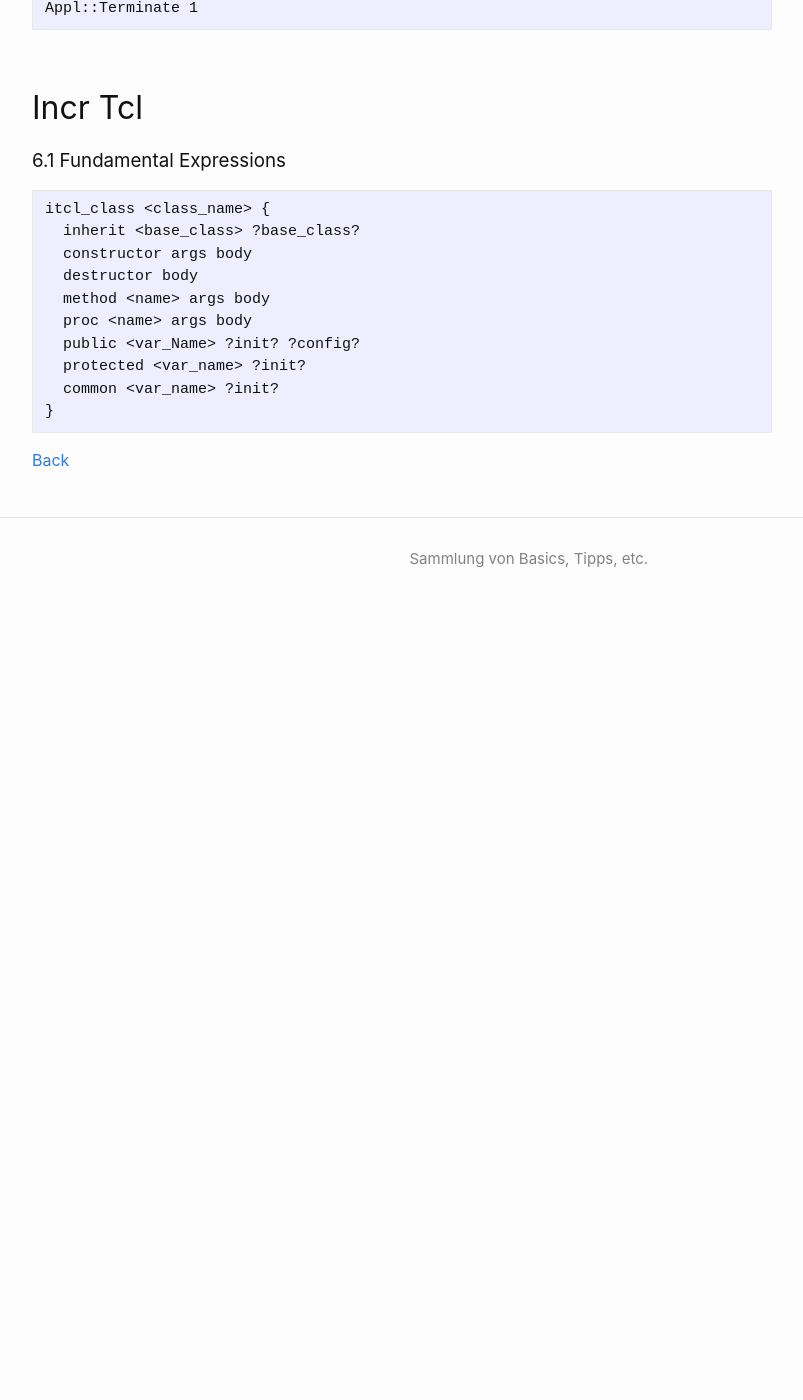
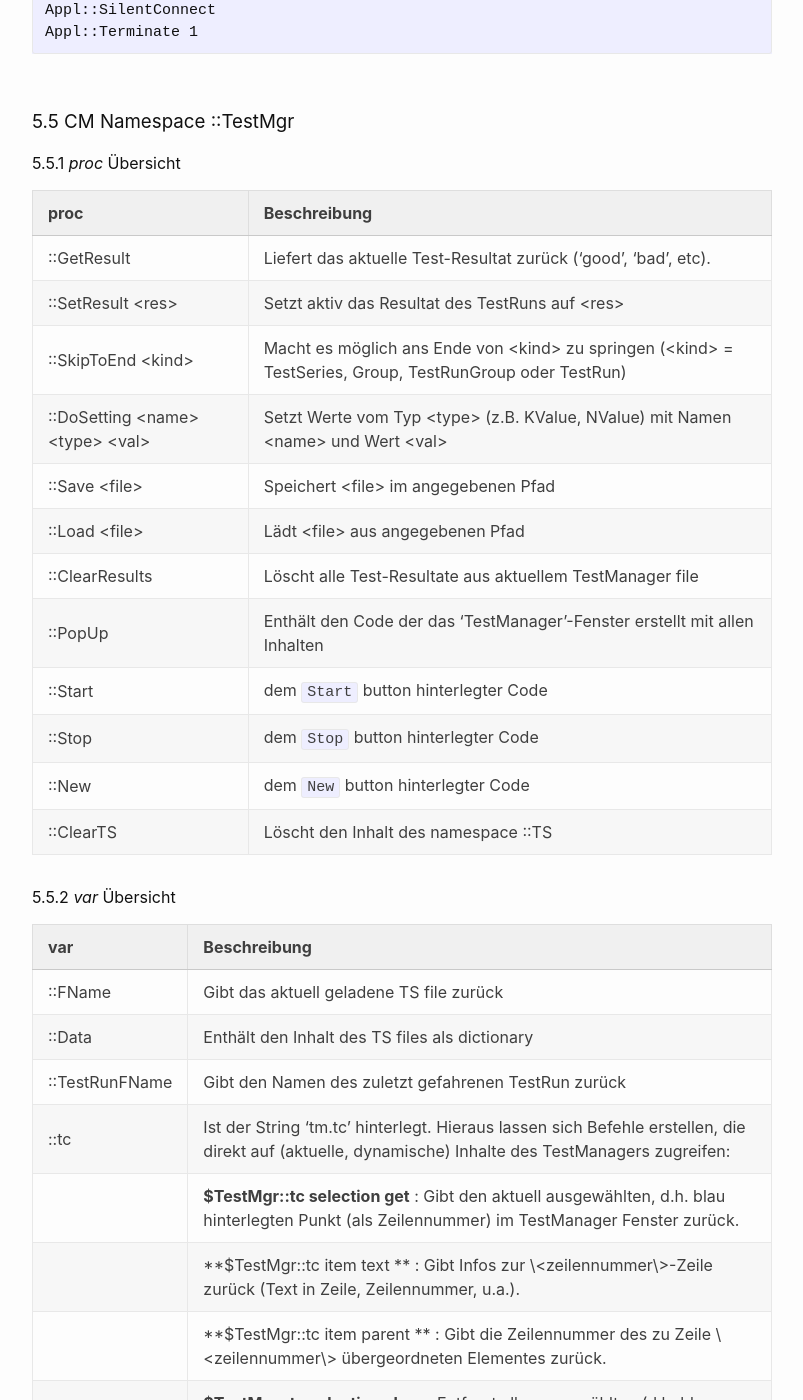
Before and after one commit to Hautaklyttn/progDocs, a Jekyll site: the page built from docs/articles/tcl.md, in a window 1280 px wide and 1400 px high, scrolled down 10398 px. Shown: the whole window, without its empty margins (238-1041 px from the left). Built offline with Jekyll 4.4.1, drawn with Linux system fonts in a browser that asks for light colours; before the commit the page ends 11028 px from its top, so only the background shows below that; some of the changed text lies outside the part shown.

Commit message:
Update tcl.md

```diff
--- a/docs/articles/tcl.md
+++ b/docs/articles/tcl.md
@@ -41,6 +41,7 @@ layout: default
 &nbsp;&nbsp;&nbsp;&nbsp;&nbsp; [<font size="-1">5.2 XCP</font>](#ch5-2)
 &nbsp;&nbsp;&nbsp;&nbsp;&nbsp; [<font size="-1">5.3 CarMaker-interne Funktion verändern</font>](#ch5-3)
 &nbsp;&nbsp;&nbsp;&nbsp;&nbsp; [<font size="-1">5.4 CM Namespace ::Appl</font>](#ch5-4)
+&nbsp;&nbsp;&nbsp;&nbsp;&nbsp; [<font size="-1">5.5 CM Namespace ::TestMgr</font>](#ch5-5)
 
 ### 6. Incr Tcl
 &nbsp;&nbsp;&nbsp;&nbsp;&nbsp; [<font size="-1">6.1 Fundamental Expressions</font>](#ch6-1)
@@ -274,7 +275,7 @@ binary scan \x01\x02\x03\x04 x2H* var1
 Gibt eine Liste aller Unter-Namespaces zurück
 
 - `info proc <namespace>::*`
-Gibt eine Liste aller proc's im \<namespace\> zurück
+Gibt eine Liste aller proc's im <namespace> zurück
 
 - `info body <namespace>::<proc>`
 Gibt den proc-Körper (=Code) zurück
@@ -283,7 +284,7 @@ Gibt den proc-Körper (=Code) zurück
 Gibt die Argumente von \<proc\> zurück
 
 - `info vars <namespace>::*`
-Gibt eine Liste aller Variablen im \<namespace\> zurück
+Gibt eine Liste aller Variablen im <namespace> zurück
 
 &nbsp;
 
@@ -404,6 +405,45 @@ Appl::Terminate 1
 
 &nbsp;
 
+<a name="ch5-5"></a>
+### 5.5 CM Namespace ::TestMgr
+
+#### 5.5.1 *proc* Übersicht
+
+|proc|Beschreibung|
+|:---|:---|
+|::GetResult|Liefert das aktuelle Test-Resultat zurück ('good', 'bad', etc).|
+|::SetResult \<res\>|Setzt aktiv das Resultat des TestRuns auf \<res\>|
+|::SkipToEnd \<kind\>|Macht es möglich ans Ende von \<kind\> zu springen (\<kind\> = TestSeries, Group, TestRunGroup oder TestRun)|
+|::DoSetting \<name\> \<type\> \<val\>|Setzt Werte vom Typ \<type\> (z.B. KValue, NValue) mit Namen \<name\> und Wert \<val\>|
+|::Save \<file\>|Speichert \<file\> im angegebenen Pfad|
+|::Load \<file\>|Lädt \<file\> aus angegebenen Pfad|
+|::ClearResults|Löscht alle Test-Resultate aus aktuellem TestManager file|
+|::PopUp|Enthält den Code der das 'TestManager'-Fenster erstellt mit allen Inhalten|
+|::Start|dem `Start` button hinterlegter Code|
+|::Stop|dem `Stop` button hinterlegter Code|
+|::New|dem `New` button hinterlegter Code|
+|::ClearTS|Löscht den Inhalt des namespace ::TS|
+
+#### 5.5.2 *var* Übersicht
+
+|var|Beschreibung|
+|:---|:---|
+|::FName|Gibt das aktuell geladene TS file zurück|
+|::Data|Enthält den Inhalt des TS files als dictionary|
+|::TestRunFName|Gibt den Namen des zuletzt gefahrenen TestRun zurück|
+|::tc|Ist der String 'tm.tc' hinterlegt. Hieraus lassen sich Befehle erstellen, die direkt auf (aktuelle, dynamische) Inhalte des TestManagers zugreifen:|
+||**$TestMgr::tc selection get** : Gibt den aktuell ausgewählten, d.h. blau hinterlegten Punkt (als Zeilennummer) im TestManager Fenster zurück.|
+||**$TestMgr::tc item text <zeilennummer>** : Gibt Infos zur \<zeilennummer\>-Zeile zurück (Text in Zeile, Zeilennummer, u.a.).|
+||**$TestMgr::tc item parent <zeilennummer>** : Gibt die Zeilennummer des zu Zeile \<zeilennummer\> übergeordneten Elementes zurück.|
+||**$TestMgr::tc selection clear** : Entfernt alle ausgewählten (d.h. blau hinterlegten) Punkte im 'Test-Manager'-Fenster.|
+||**$TestMgr::tc selection add \<zeilennummer\>** : Fügt an der Stelle \<zeilennummer\> eine Auswahl hinzu (blau hinterlegter Punkt).|
+|::Result|Enthält das letzte Resultat ('good', 'bad', etc.).|
+|::LastChange|Gibt Datum/Uhrzeit/Nutzer bei letzter Änderung des TS files an.|
+|::tw|Ist der String '.tm' hinterlegt (= handle für 'TestManager'-Fenster)|
+
+&nbsp;
+
 # Incr Tcl
 
 <a name="ch6-1"></a>
```
